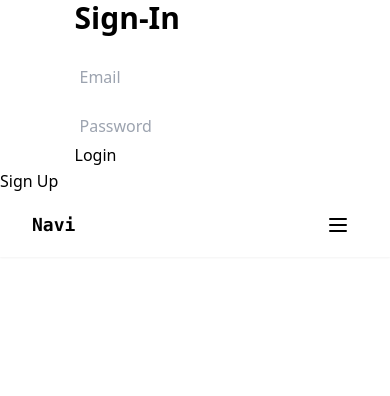
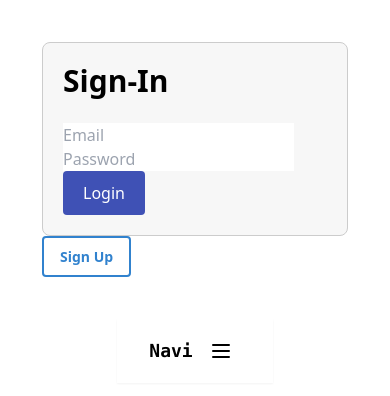
Before and after one commit to RemyXVX/Cringe-Social, a Next.js app: page /components/account in a window 390 px wide. Shown: the top 396 px of the page. Built offline with nearby package versions, Linux system fonts and the light colour scheme.

Commit message:
Added some styling to the project this will having the pages display something other than basic html

```diff
--- a/src/app/styles/styles.css
+++ b/src/app/styles/styles.css
@@ -1,11 +1,12 @@
 .sign_form{
-  width: 100%;
-  height: 20vh;
-  display: flex;
-  justify-content: center;
-  align-self: center;
+  max-width: 400px;
+  margin: 0 auto;
+  padding: 20px;
+  border: 1px solid #ccc;
+  border-radius: 8px;
+  background-color: #f7f7f7;
 }
-.sign_form input {
+.sign_form input-field {
   display: block;
   padding: 5px;
   border: 1px;
@@ -22,3 +23,102 @@
   border: 2px grey solid;
   border-radius: 3px;
 }
+
+.error-message {
+  color: red;
+  font-size: 14px;
+  margin-top: -10px;
+  margin-bottom: 10px;
+}
+
+.submit-button {
+  background-color: #3f51b5;
+  color: #fff;
+  font-size: 16px;
+  border: none;
+  border-radius: 4px;
+  padding: 10px 20px;
+  cursor: pointer;
+}
+
+.submit-button:hover {
+  background-color: #2c387e;
+}
+
+.submit-button.disabled {
+  background-color: #ccc;
+  cursor: not-allowed;
+}
+
+/* for signin/register */
+
+.container {
+  padding: 2rem;
+}
+
+.content {
+  display: flex;
+  flex-direction: column;
+  align-items: center;
+}
+
+.formContainer {
+  margin-bottom: 2rem;
+}
+
+.toggleButton {
+  background-color: transparent;
+  color: #3182ce;
+  font-weight: 600;
+  padding: 0.5rem 1rem;
+  border: 2px solid #3182ce;
+  border-radius: 0.25rem;
+  cursor: pointer;
+}
+
+.toggleButton:hover {
+  background-color: #3182ce;
+  color: #fff;
+}
+
+.toggleButton:focus {
+  outline: none;
+}
+
+.toggleButton:disabled {
+  opacity: 0.5;
+  cursor: not-allowed;
+}
+
+.toggleButton:disabled:hover {
+  background-color: transparent;
+  color: #3182ce;
+}
+
+.toggleButton:disabled:focus {
+  outline: none;
+}
+
+/* making responsive */
+
+@media (max-width: 768px) {
+  .hidden {
+    display: none;
+  }
+}
+
+@media (min-width: 768px) {
+  .justify-end {
+    justify-content: flex-end;
+  }
+}
+
+@media (max-width: 600px) {
+  .formContainer {
+    padding: 10px;
+  }
+
+  .toggleButton {
+    font-size: 14px;
+  }
+}
```
